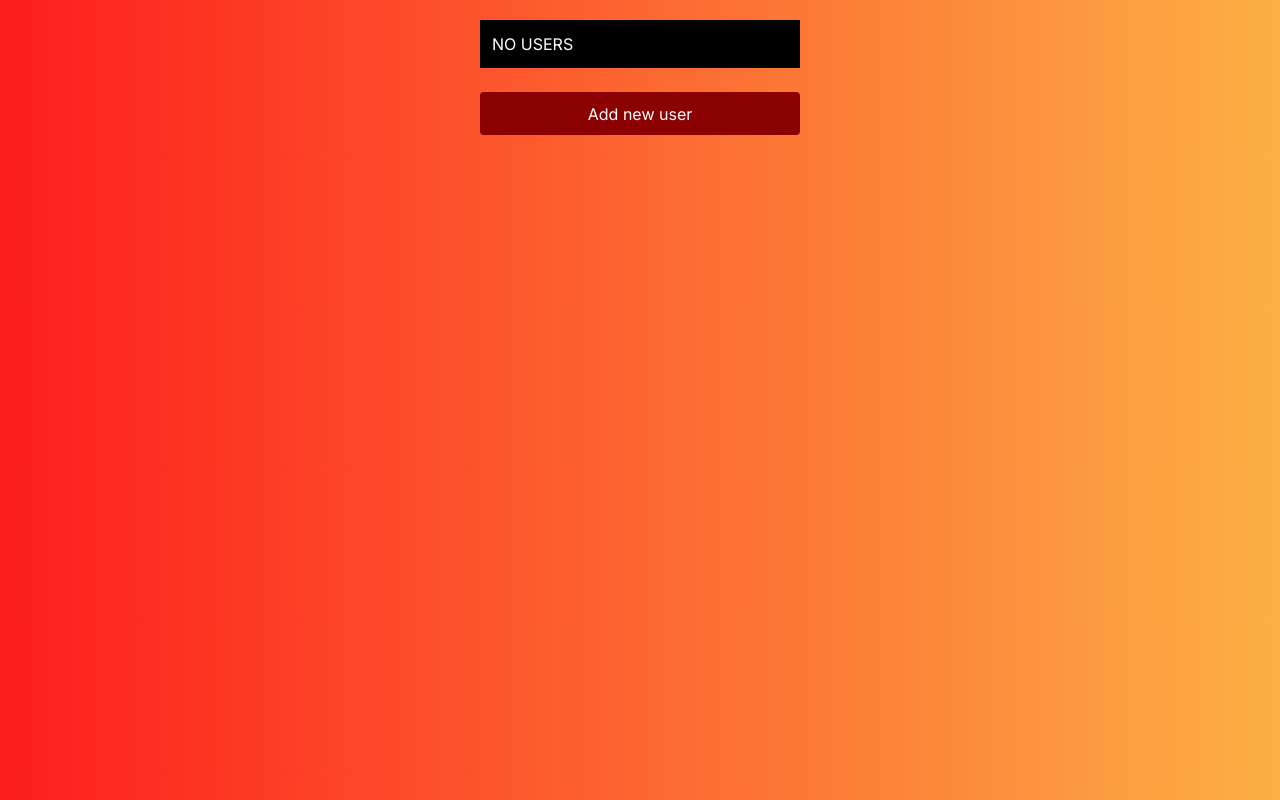
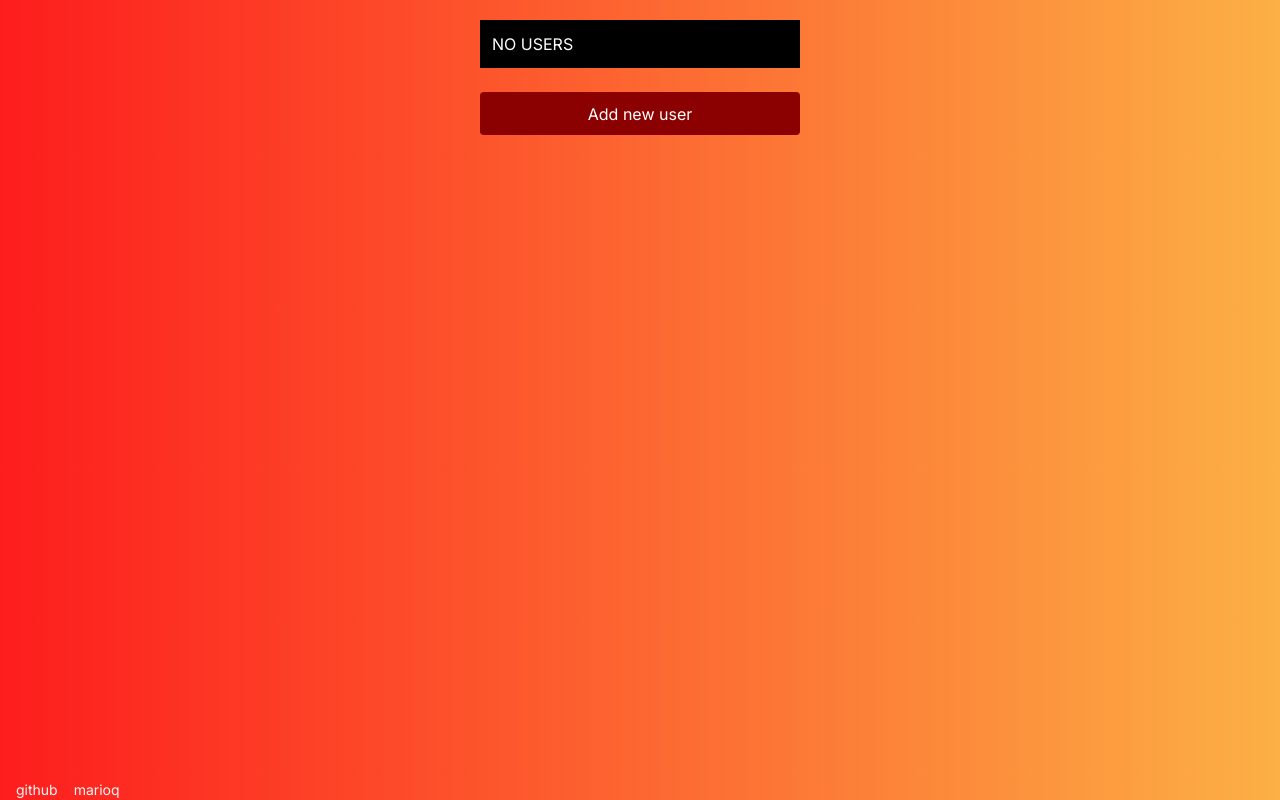
Before and after one commit to maritocuate/user-registration, a Next.js app: page / in a window 1280 px wide. Built offline with nearby package versions, Linux system fonts and the light colour scheme.

Commit message:
chore: update types

```diff
--- a/src/app/layout.tsx
+++ b/src/app/layout.tsx
@@ -20,6 +20,21 @@ export default function RootLayout({
     <html lang="en">
       <body className={inter.className}>
         <Providers>{children}</Providers>
+        <footer className="absolute bottom-0 w-full text-sm text-gray-100">
+          <a
+            className="mx-4 hover:text-yellow-300"
+            href="https://github.com/vercel/next.js/tree/canary/examples/with-redux"
+          >
+            github
+          </a>
+
+          <a
+            className="hover:text-yellow-300"
+            href="https://mq-delta.vercel.app/"
+          >
+            marioq
+          </a>
+        </footer>
       </body>
     </html>
   )
--- a/src/app/page.tsx
+++ b/src/app/page.tsx
@@ -1,12 +1,13 @@
 'use client'
 
 import { useRouter } from 'next/navigation'
+import { Inputs } from '@/types'
 import { Submit } from './styles'
 import { useAppSelector } from './redux/hooks'
 
 export default function Register() {
   const router = useRouter()
-  const users = useAppSelector(state => state.usersReducer)
+  const users: Inputs[] | [] = useAppSelector(state => state.usersReducer)
 
   return (
     <div className="grid w-80 gap-y-2 my-5">
--- a/src/app/redux/features/usersSlice.tsx
+++ b/src/app/redux/features/usersSlice.tsx
@@ -1,10 +1,11 @@
-import { createSlice } from '@reduxjs/toolkit'
+import { Inputs } from '@/types'
+import { PayloadAction, createSlice } from '@reduxjs/toolkit'
 
 export const usersSlice = createSlice({
   name: 'users',
-  initialState: [],
+  initialState: [] as Inputs[],
   reducers: {
-    addUser: (state, action) => {
+    addUser: (state, action: PayloadAction<Inputs>) => {
       state.push(action.payload)
     },
   },
--- /dev/null
+++ b/src/types/index.tsx
@@ -0,0 +1,8 @@
+export type Inputs = {
+  name: string
+  email: string
+  genre: string
+  dateOfBirth: string
+  password: string
+  confirmPassword: string
+}
```
Also changed, not shown: src/app/register/page.tsx (+1 -9 lines).
